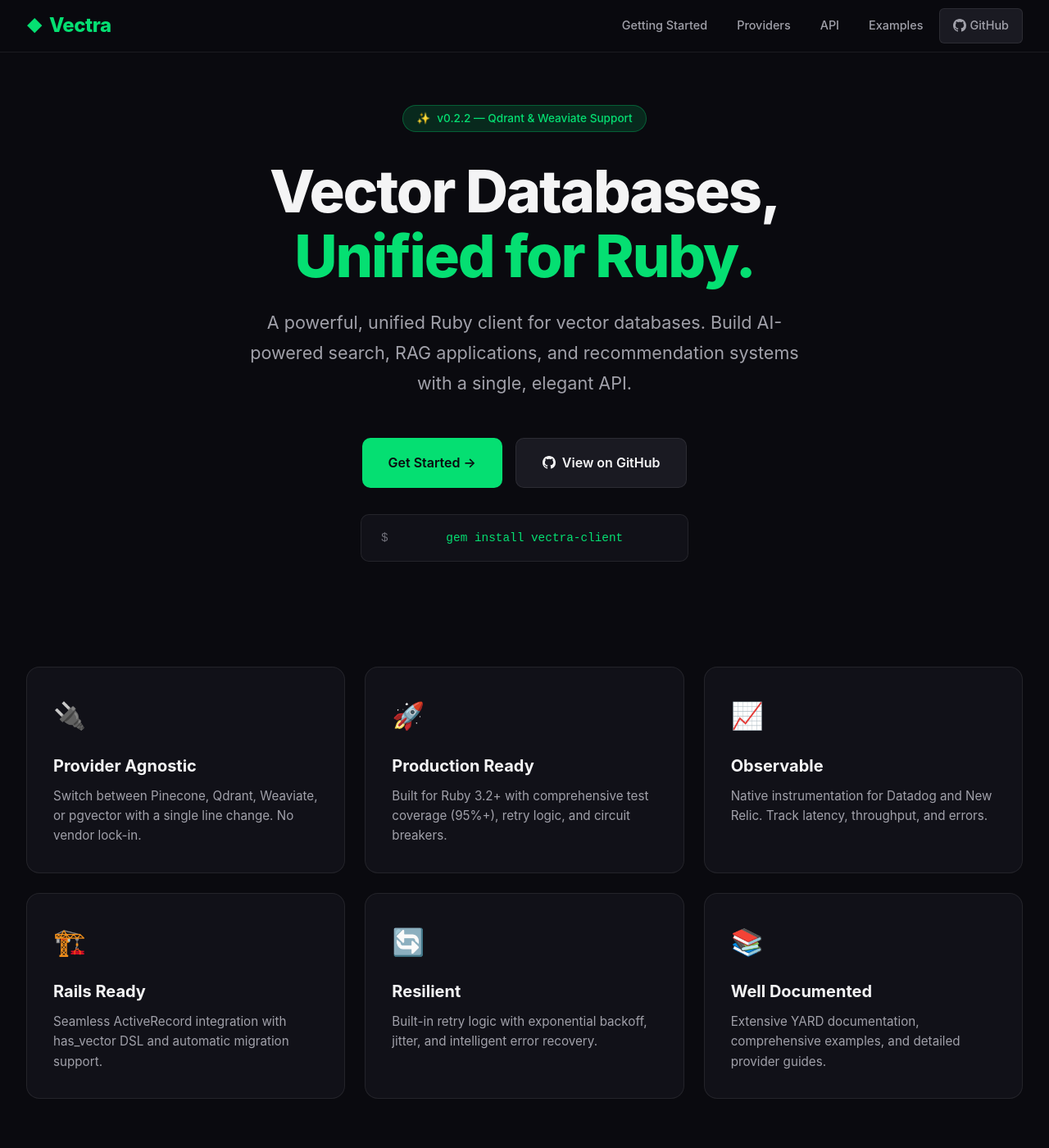
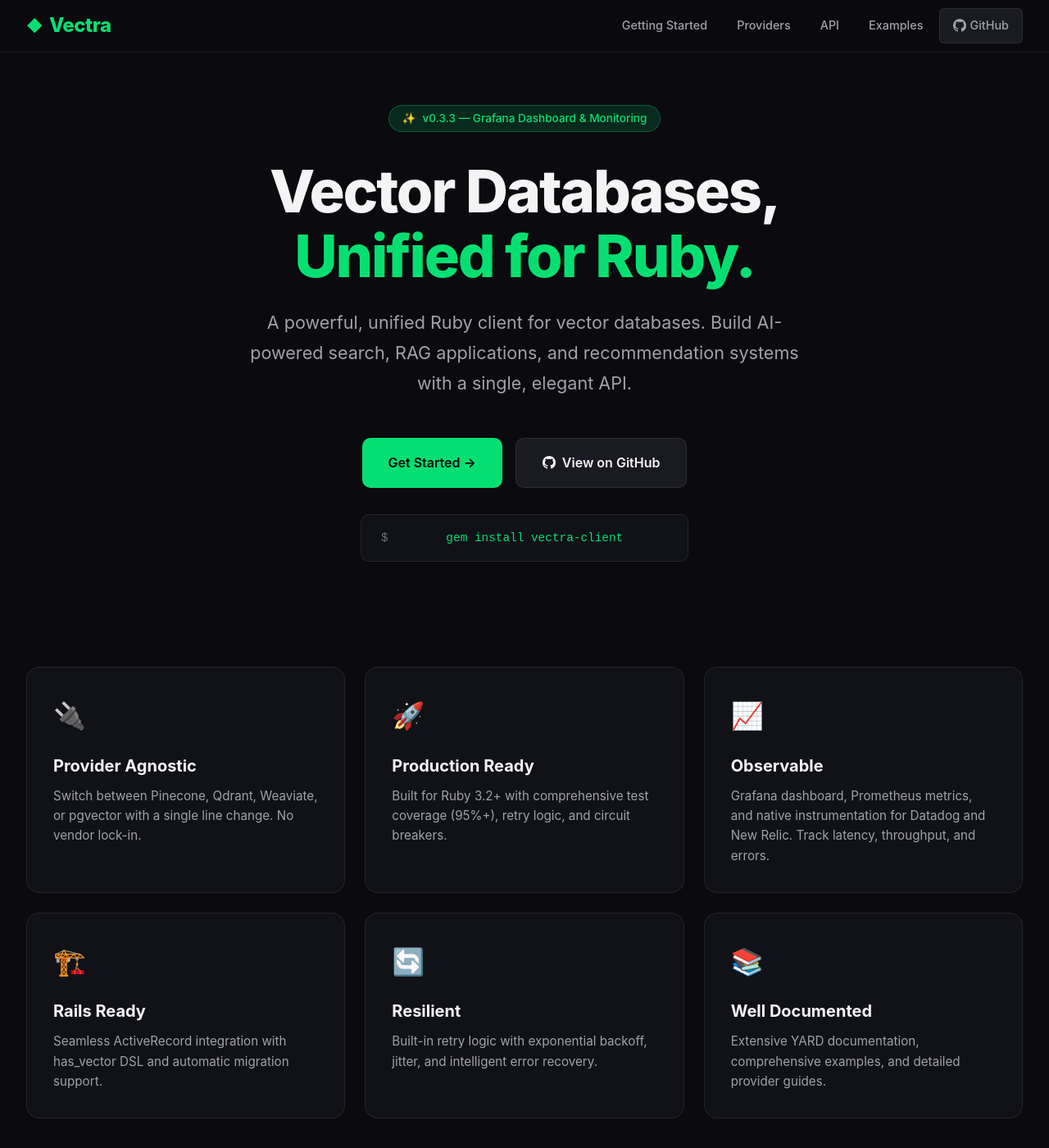
Before and after one commit to stokry/vectra, a Jekyll site: the page built from docs/index.md, in a window 1280 px wide and 1400 px high. Shown: the whole window at 82% size. Built offline with Jekyll 4.4.1, drawn with Linux system fonts in a browser that asks for light colours.

Commit message:
docs: update home layout to reflect v0.3.3 features
- Changed hero badge to indicate version v0.3.3 with new features including Grafana dashboard and monitoring.
- Updated feature description to include Grafana dashboard, Prometheus metrics, and existing instrumentation for Datadog and New Relic.

```diff
--- a/docs/_layouts/home.html
+++ b/docs/_layouts/home.html
@@ -29,7 +29,7 @@
   <!-- Hero Section -->
   <section class="tma-hero">
     <div class="tma-hero__container">
-      <span class="tma-hero__badge">v0.2.2 — Qdrant & Weaviate Support</span>
+      <span class="tma-hero__badge">v0.3.3 — Grafana Dashboard & Monitoring</span>
       <h1 class="tma-hero__title">
         Vector Databases,<br>
         <span class="tma-hero__title-gradient">Unified for Ruby.</span>
@@ -77,7 +77,7 @@
         <span class="tma-feature-card__icon">📈</span>
         <h3 class="tma-feature-card__title">Observable</h3>
         <p class="tma-feature-card__description">
-          Native instrumentation for Datadog and New Relic. Track latency, throughput, and errors.
+          Grafana dashboard, Prometheus metrics, and native instrumentation for Datadog and New Relic. Track latency, throughput, and errors.
         </p>
       </div>
       <div class="tma-feature-card">
```
